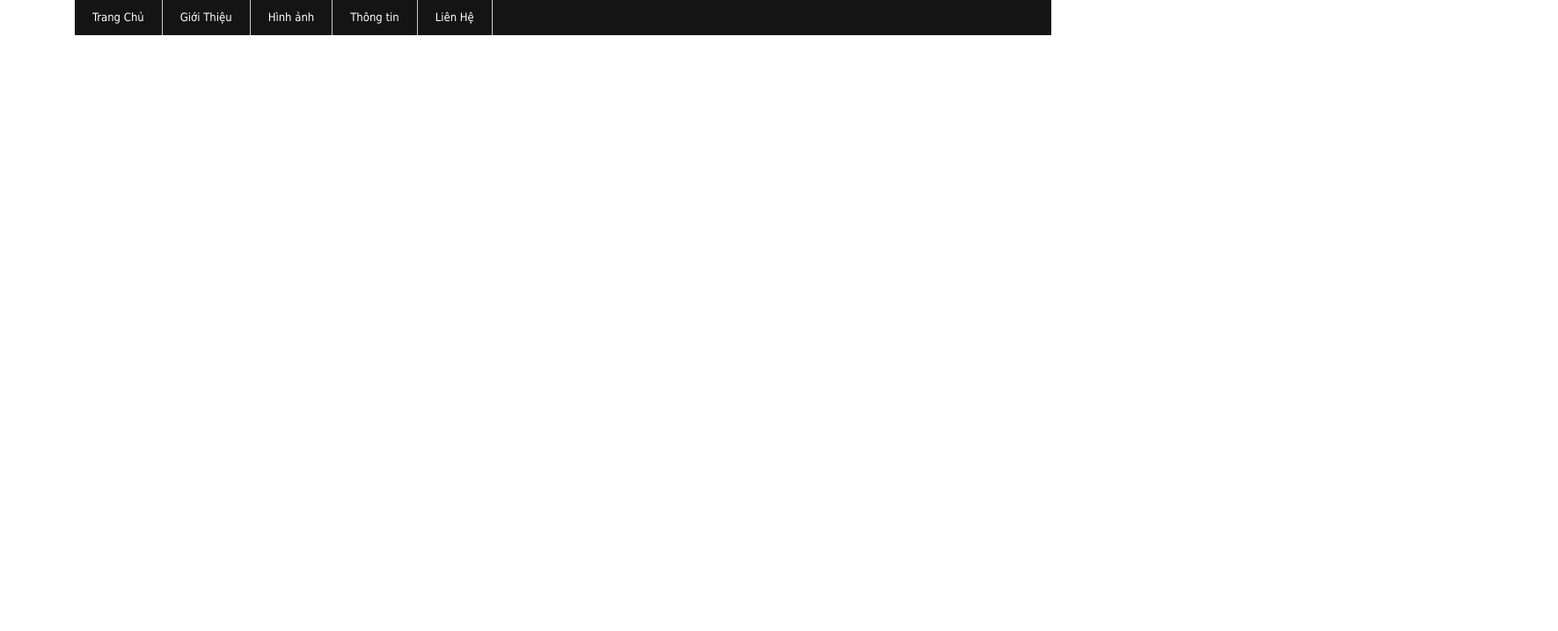
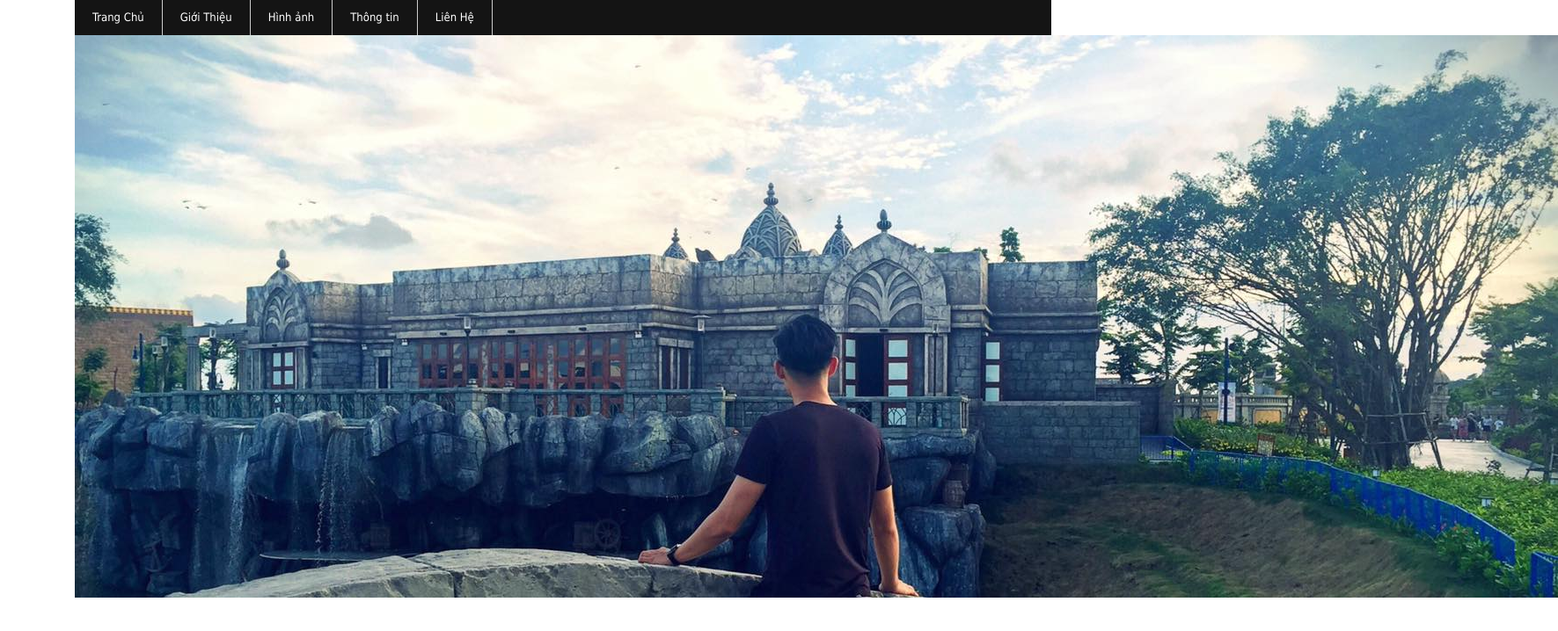
Before and after one commit to hainam191/nodejs-k4, a plain HTML site: page index.html in a window 1280 px wide. Shown: the whole page at 88% size, 1771 px wide, since content can reach past the window. Drawn offline with nearby package versions, Linux system fonts and the light colour scheme.

Commit message:
Update index.html

```diff
--- a/index.html
+++ b/index.html
@@ -30,7 +30,7 @@
             </ul>
         </div>
         <div id="banner">
-            <img src="">
+            <img src="./anhbia.jpg">
         </div>
     </div>
 </body>
```
